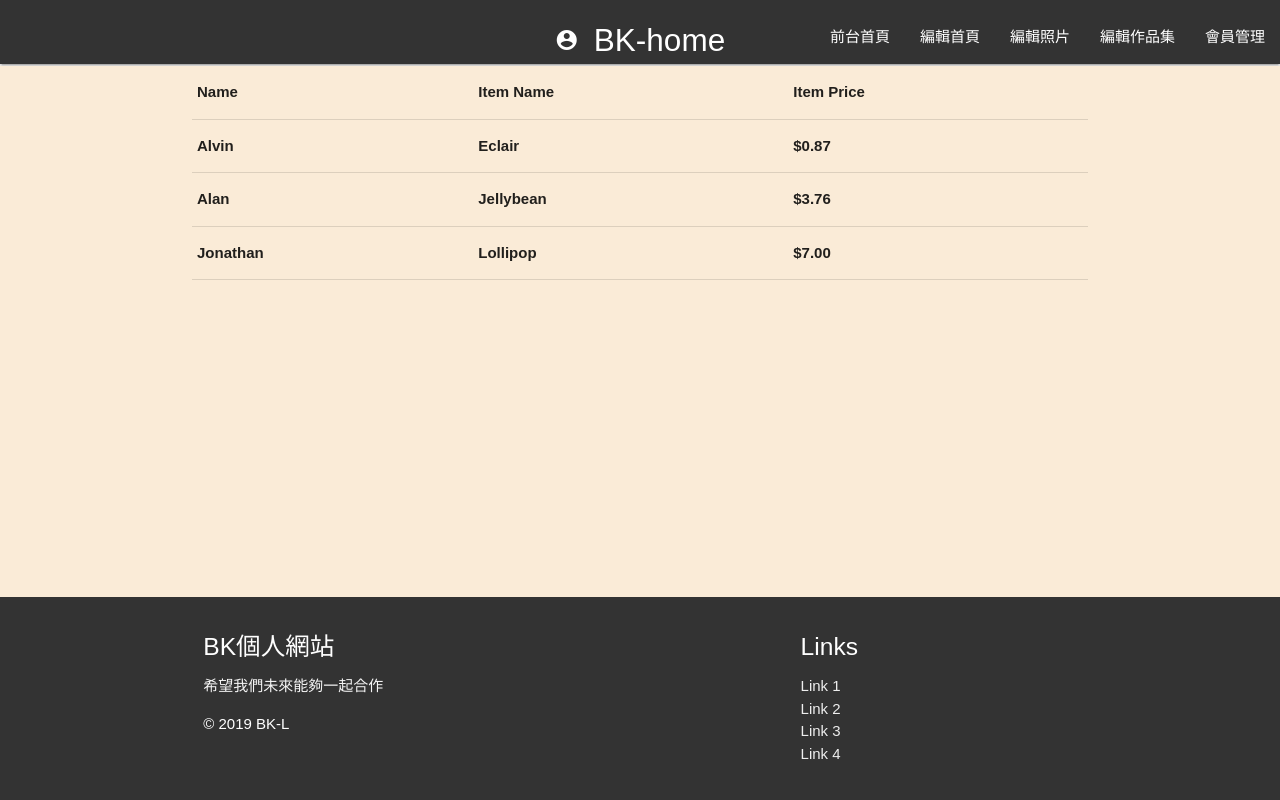
After one commit to BK-bokai/BK-web, a PHP site: the page made by qwewqa=admin/member.php in a window 1280 px wide. The commit adds this page. Run offline with PHP 8.4, Linux system fonts and the light colour scheme; the visitor is signed in with stand-in values (Sample User, id 1); data that the repository does not hold is empty; some libraries are stand-ins or nearby versions; some web fonts are replaced.

Commit message:
更新menubug 剩下會員管理跟編輯作品

```diff
--- a/css/style.css
+++ b/css/style.css
@@ -2,6 +2,10 @@
 body {
     font-family: 'cwTeXYen', sans-serif;
 }
+
+html, body {
+    height: 100%;
+  }
 
 body {
     display: flex;
@@ -20,10 +24,15 @@ nav.nav-extended.menu {
     background-color: rgba(0, 0, 0, 0.8);
 }
 
-.menu ul li a {
+/* .menu ul li a {
     font-size: 20px;
+} */
+
+
+
+.menu ul li{
+    line-height: 58px;
 }
-
 .text {
     /* width: 400px;
     font-size: 15px; */
--- /dev/null
+++ b/qwewqa=admin/member.php
@@ -0,0 +1,113 @@
+<?php
+@session_start();
+require_once "../php/db.php";
+require_once "../php/function.php";
+$data = get_index_photo();
+$student = get_student();
+$student_skills = get_student_skills();
+$work = get_work();
+$work_skills = get_work_skills();
+?>
+<?php
+
+
+if (!isset($_SESSION['login']) || !$_SESSION['login']) {
+  //直接轉跳到 login.php
+  header("Location: ../login.php?msg=請正確登入");
+}
+?>
+
+
+<!DOCTYPE html>
+<html lang="en">
+
+<head>
+  <meta charset="UTF-8">
+  <meta name="viewport" content="width=device-width, initial-scale=1.0">
+  <meta http-equiv="X-UA-Compatible" content="ie=edge">
+  <title>BK-Admin</title>
+
+  <!-- Compiled and minified CSS -->
+  <link rel="stylesheet" href="https://cdnjs.cloudflare.com/ajax/libs/materialize/1.0.0/css/materialize.min.css">
+
+  <!-- materializecss icons -->
+  <link href="https://fonts.googleapis.com/icon?family=Material+Icons" rel="stylesheet">
+
+
+  <!-- jqury CDN -->
+  <script src="https://code.jquery.com/jquery-3.4.1.min.js" integrity="sha256-CSXorXvZcTkaix6Yvo6HppcZGetbYMGWSFlBw8HfCJo=" crossorigin="anonymous"></script>
+
+  <!-- Compiled and minified JavaScript -->
+  <script src="https://cdnjs.cloudflare.com/ajax/libs/materialize/1.0.0/js/materialize.min.js"></script>
+
+  <!-- font-awesom -->
+  <link rel="stylesheet" href="https://cdnjs.cloudflare.com/ajax/libs/font-awesome/5.9.0/css/all.css">
+
+  <!--[if lt IE 9]>
+    <script src="https://oss.maxcdn.com/html5shiv/3.7.3/html5shiv.min.js"></script>
+    <![endif]-->
+  <!--css樣式-->
+  <link rel="stylesheet" href="../css/style.css" charset="utf-8">
+
+  <link rel="Shortcut Icon" type="image/x-icon" href="img/PBLAP_logo_small_c.png">
+
+
+</head>
+
+<body>
+
+  <header>
+    <?php include_once "menu.php" ?>
+  </header>
+
+
+  <main>
+    <div class="row container">
+      <table>
+        <thead>
+          <tr>
+            <th>Name</th>
+            <th>Item Name</th>
+            <th>Item Price</th>
+          </tr>
+        </thead>
+
+        <tbody>
+          <tr>
+            <td>Alvin</td>
+            <td>Eclair</td>
+            <td>$0.87</td>
+          </tr>
+          <tr>
+            <td>Alan</td>
+            <td>Jellybean</td>
+            <td>$3.76</td>
+          </tr>
+          <tr>
+            <td>Jonathan</td>
+            <td>Lollipop</td>
+            <td>$7.00</td>
+          </tr>
+        </tbody>
+      </table>
+    </div>
+
+  </main>
+
+
+  <?php include_once "footer.php" ?>
+
+
+
+  <script>
+    $(document).ready(function() {
+      $('.sidenav').sidenav();
+
+
+    });
+  </script>
+
+
+</body>
+
+</html>
```
Also changed, not shown: qwewqa=admin/work.php (added, +84 -0 lines).
